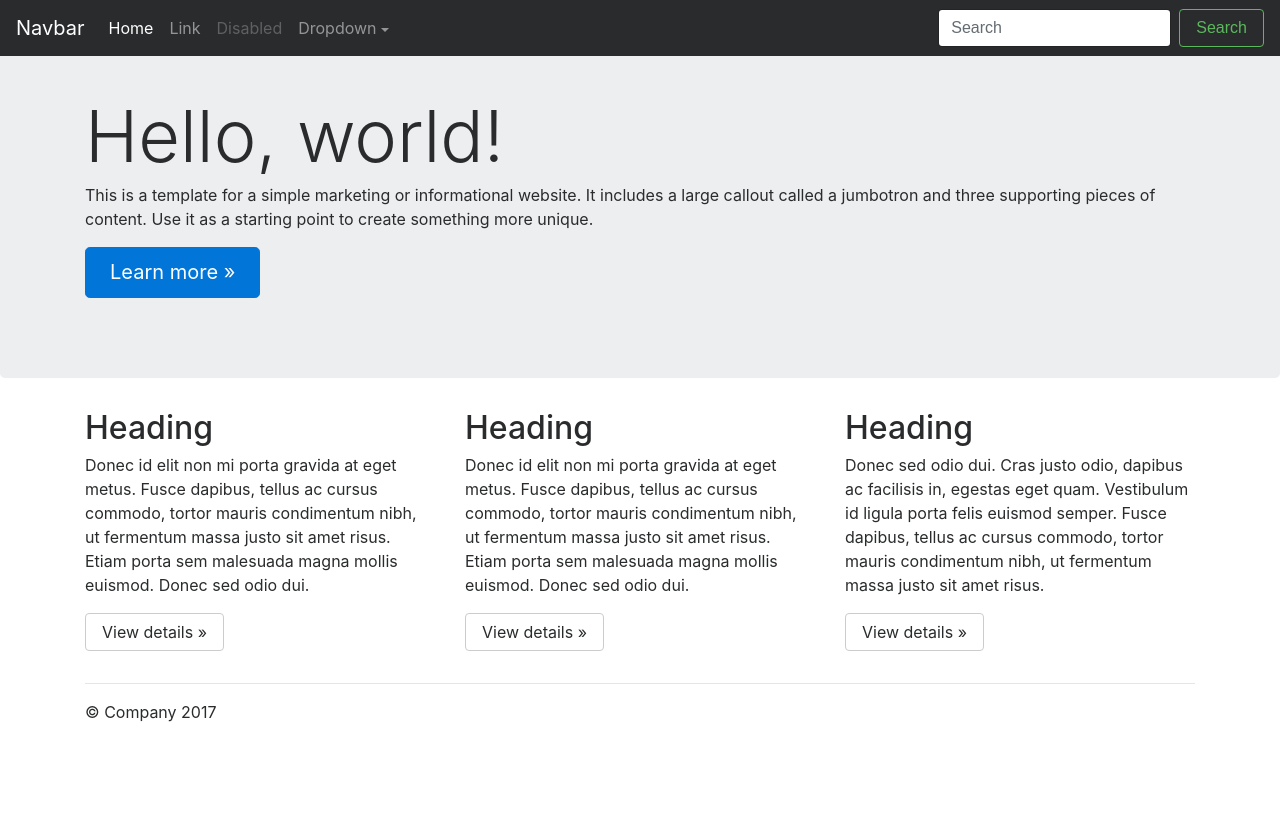
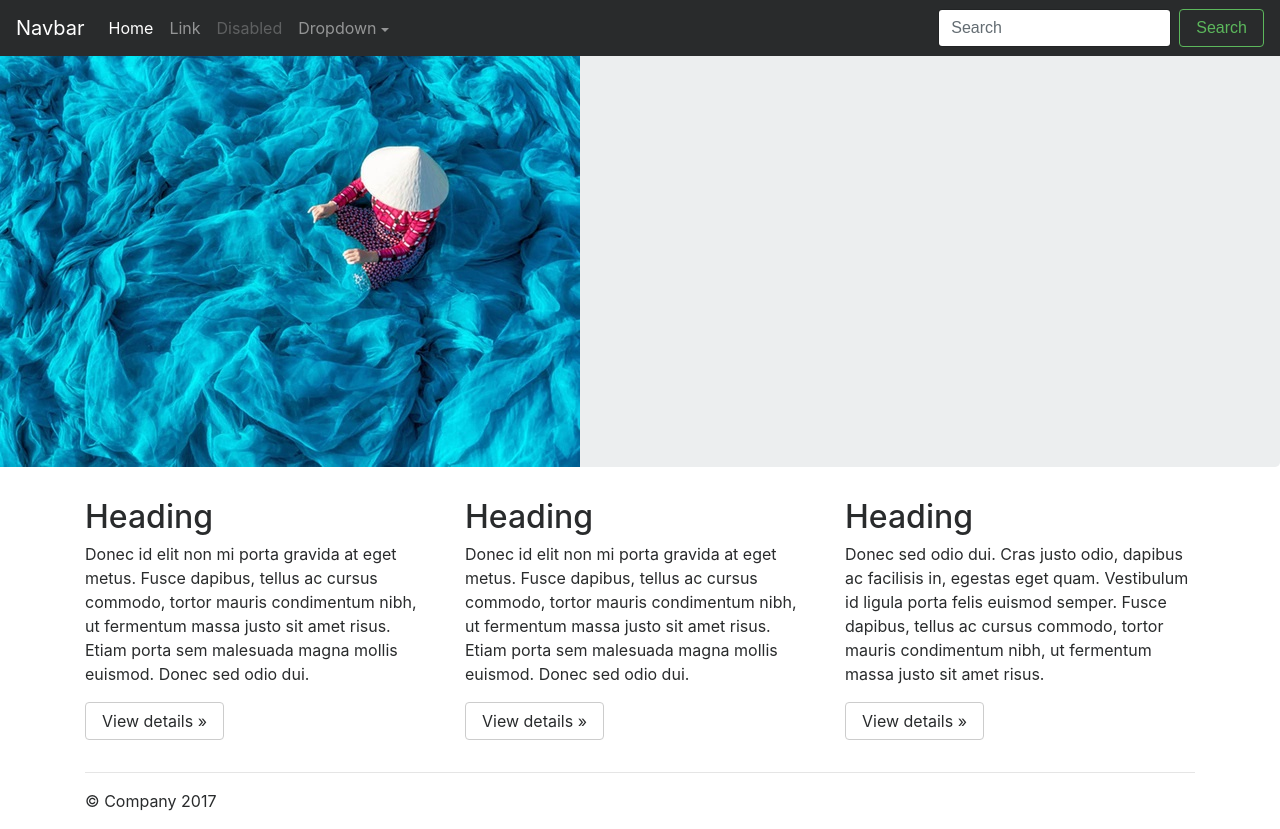
Before and after one commit to iAty/azanyaotthon, a plain HTML site: page index.html in a window 1280 px wide. Before the commit the page ends 800 px from the top, so only its background shows below. Drawn offline with Linux system fonts and the light colour scheme.

Commit message:
Added image

```diff
--- a/css/jumbotron.css
+++ b/css/jumbotron.css
@@ -2,3 +2,11 @@
 body {
   padding-top: 2rem;
 }
+
+.jumbotron{
+  padding: 0;
+}
+
+.bg-img {
+
+}
--- a/index.html
+++ b/index.html
@@ -53,10 +53,8 @@
 
     <!-- Main jumbotron for a primary marketing message or call to action -->
     <div class="jumbotron">
-      <div class="container">
-        <h1 class="display-3">Hello, world!</h1>
-        <p>This is a template for a simple marketing or informational website. It includes a large callout called a jumbotron and three supporting pieces of content. Use it as a starting point to create something more unique.</p>
-        <p><a class="btn btn-primary btn-lg" href="#" role="button">Learn more &raquo;</a></p>
+      <div class="bg-img">
+        <img src="images/img.jpg" alt="header háttérkép">
       </div>
     </div>
 
```
Also changed, not shown: images/img.jpg (added).
